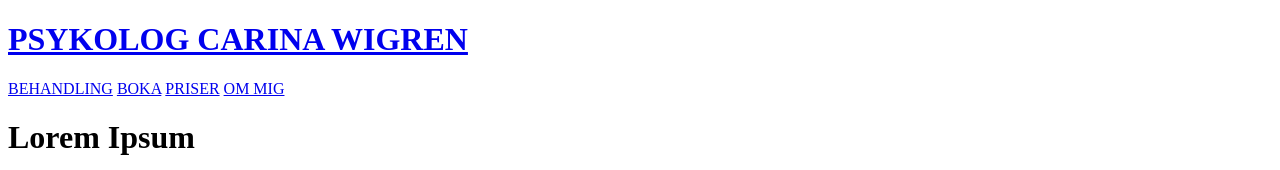
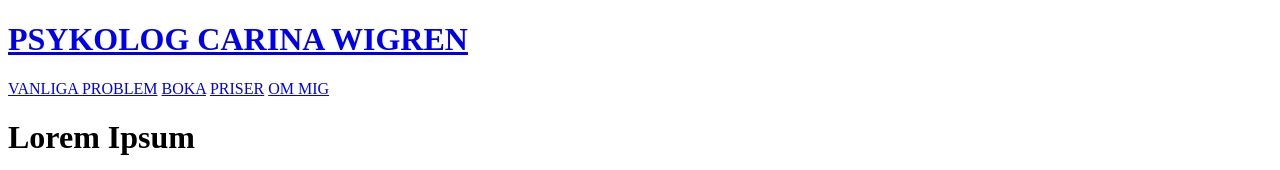
Before and after one commit to falkis/falkis.github.io, a plain HTML site: page vanligaproblem.html in a window 1280 px wide. Shown: the top 170 px of the page. Drawn offline with Linux system fonts and the light colour scheme.

Commit message:
Update and rename behandling.html to vanligaproblem.html

```diff
--- a/behandling.html
+++ b/vanligaproblem.html
@@ -31,14 +31,14 @@
 	<div class="topnav">
 		<a href="https://falkis.github.io/"><h1>PSYKOLOG CARINA WIGREN</h1></a>
 		<div class="navbar">
-		<a href="https://falkis.github.io/behandling.html">BEHANDLING</a>
+		<a href="https://falkis.github.io/vanligaproblem.html">VANLIGA PROBLEM</a>
 		<a href="https://falkis.github.io/boka.html">BOKA</a>
 		<a href="https://falkis.github.io/">PRISER</a>
 		<a href="https://falkis.github.io/">OM MIG</a>
 		</div>
 	</div>
 
-	<div id="behandling">
+	<div id="vp-content">
 		<h1>Lorem Ipsum</h1>
 		<div class="row">
 			<h3>Loremipsum</h3>
```
